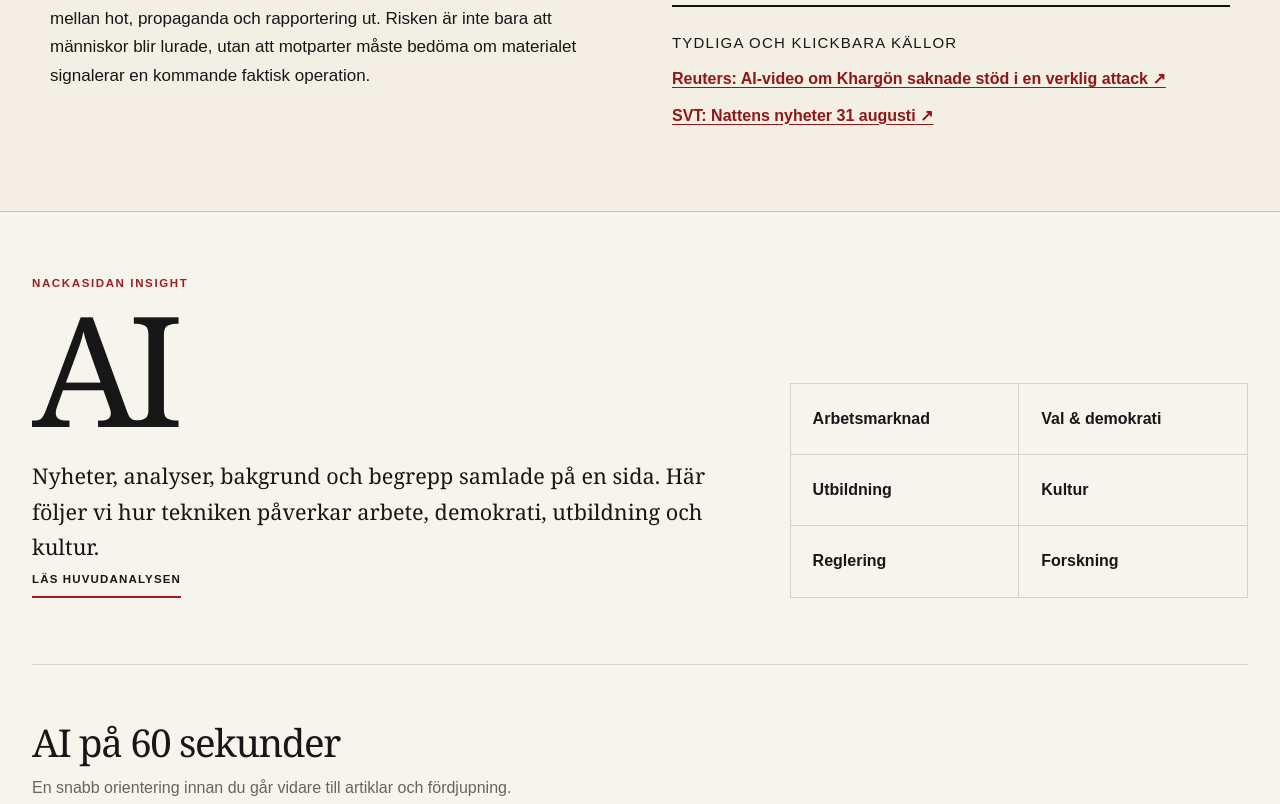
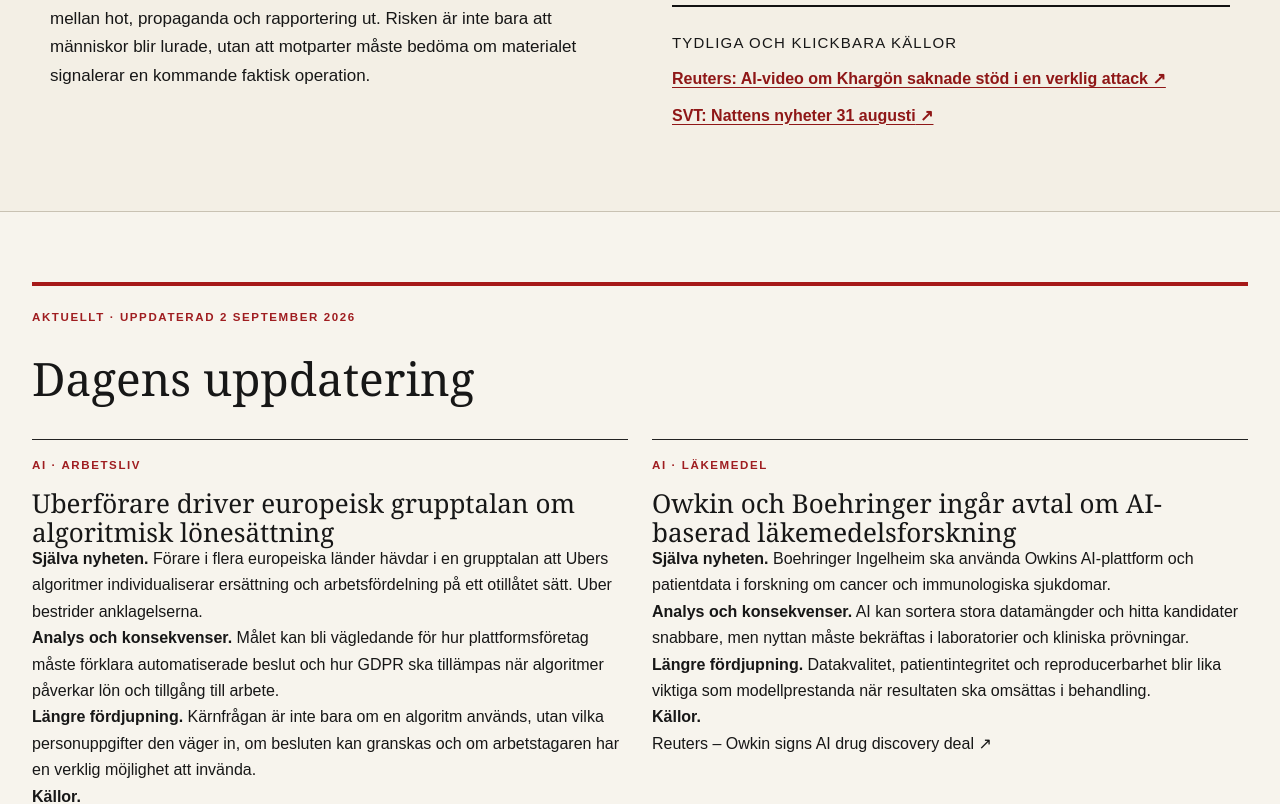
Before and after one commit to Djurgarden2019/NackaSidan-2026, a Next.js app: page /tema/ai in a window 1280 px wide. Shown: the part 1421-2225 px from the top of the page. Built offline with nearby package versions, Linux system fonts and the light colour scheme.

Commit message:
Lägg till dagsuppdatering på ai

```diff
--- a/app/tema/ai/page.tsx
+++ b/app/tema/ai/page.tsx
@@ -1,3 +1,4 @@
+import DailyDeskUpdate from '../../../components/DailyDeskUpdate';
 import Link from 'next/link';
 import { FactStrip, SectionIntro } from '../../../components/Editorial';
 import DeskDepth from '../../../components/DeskDepth';
@@ -12,7 +13,7 @@ const timeline = [
 
 export default function AiTopicPage() {
   return (
-    <main>
+    <main><DailyDeskUpdate desk="ai"/>
       <div className="shell">
         <section className="topic-hero">
           <div>
```
